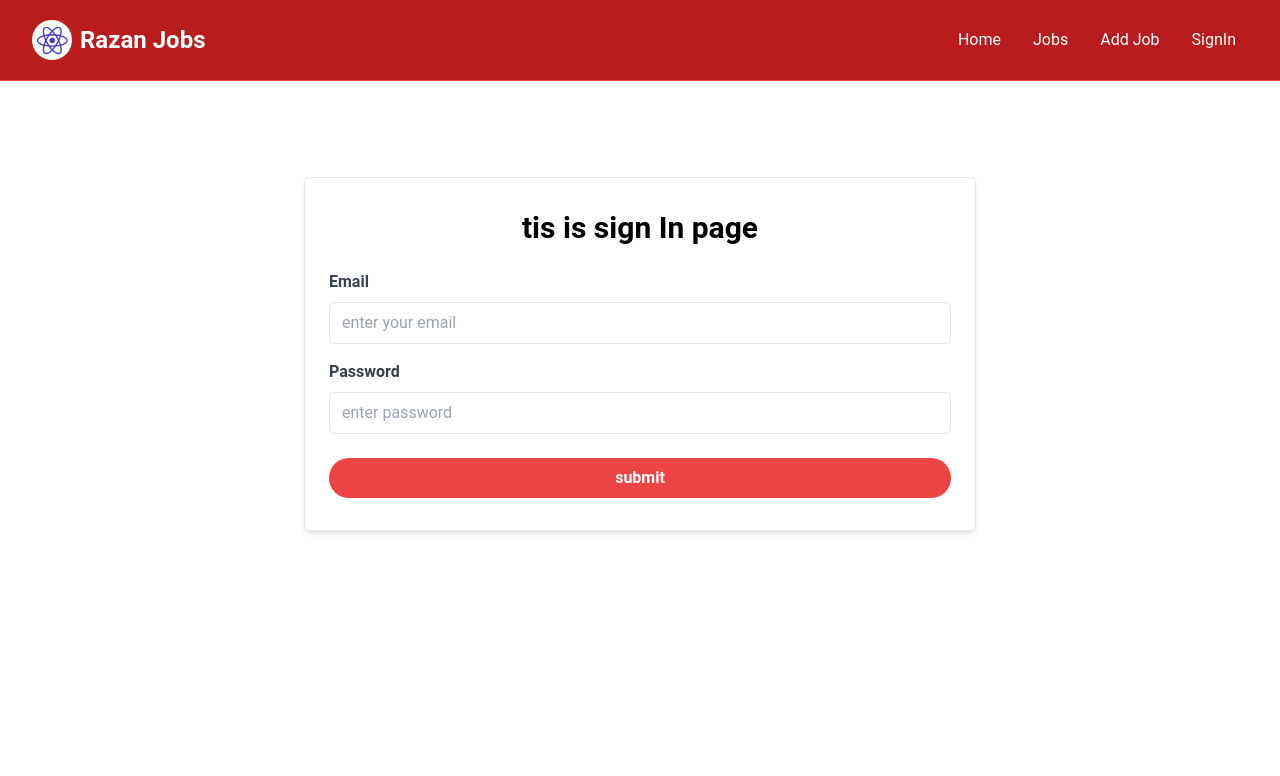
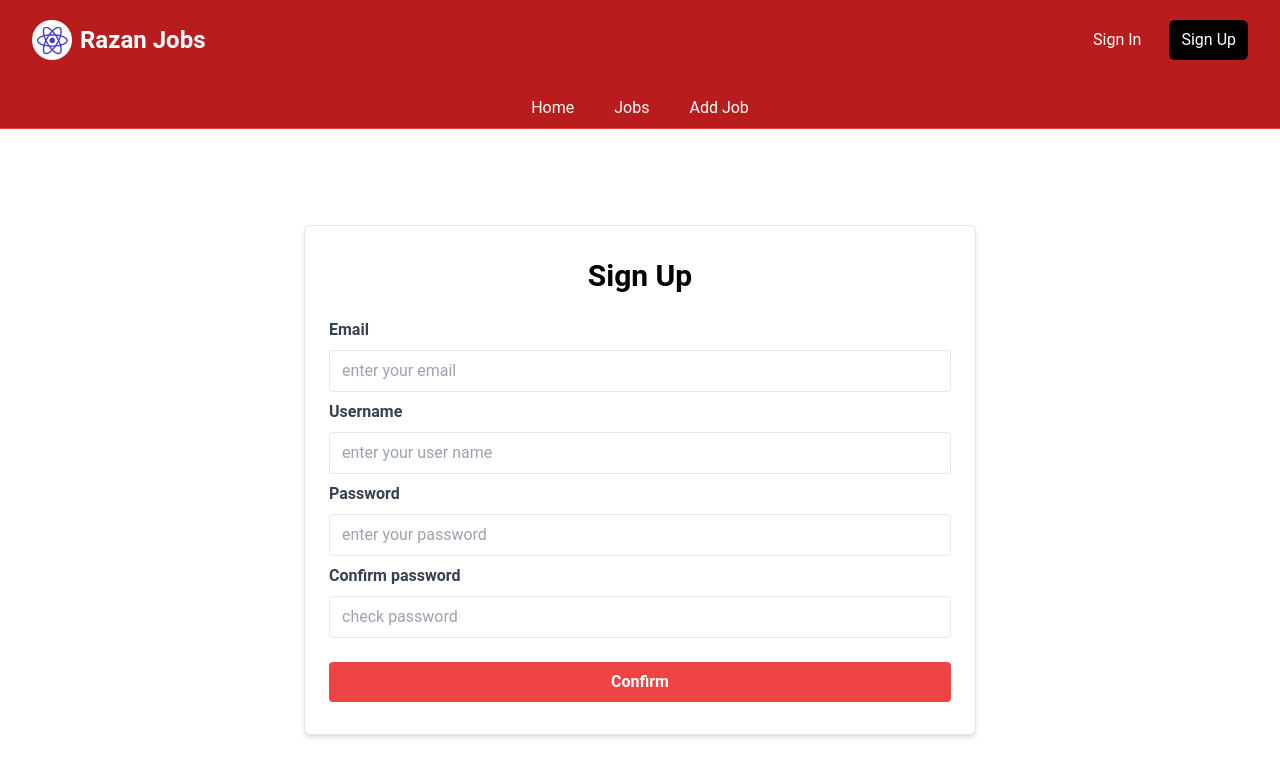
Before and after one commit to RazanShamin/Jobs-Application-main, a React (Vite) app: page /signup in a window 1280 px wide. Shown: the top 776 px of the page. Built offline with nearby package versions, Linux system fonts and the light colour scheme.

Commit message:
signup & styling other  edit

```diff
--- a/src/App.jsx
+++ b/src/App.jsx
@@ -14,7 +14,7 @@ import JobPage, { jobLoader } from "./pages/JobPage";
 import NotFoundPage from "./pages/NotFoundPage.jsx";
 
 import SignInPage from "./pages/SignInpage.jsx";
-import SignUpPage from "./pages/SignInpage.jsx";
+import SignUpPage from "./pages/SignUpPage.jsx";
 
 function App() {
   const addJob = async (newJob) => {
--- a/src/components/Job.jsx
+++ b/src/components/Job.jsx
@@ -9,25 +9,30 @@ const Job = ({ job }) => {
   }
 
   return (
-    <div className="bg-white rounded-xl shadow-md relative">
-      <div className="p-4">
+    <div className="bg-white rounded-xl shadow-md flex flex-col justify-between h-full">
+      <div className="p-4 flex flex-col h-full">
         <div className="mb-6">
           <div className="text-gray-600 my-2">{job.type}</div>
           <h3 className="text-xl font-bold">{job.title}</h3>
         </div>
 
-        <div className="mb-5">{description}</div>
-        <button
-          className="text-red-500 mb-5 hover:text-red-600"
-          onClick={() => setShowAllDesc((prevState) => !prevState)}
-        >
-          {showAllDesc ? "Less" : "More"}
-        </button>
+        <div className="mb-4 ">
+          <p>
+           {showAllDesc ? job.description : `${job.description.substring(0, 80)}...`}
+           </p>
+            <button
+           className=" text-red-500 mt-2 hover:text-red-600 flex-grow"
+           onClick={() => setShowAllDesc((prev) => !prev)}
+         >
+              {showAllDesc ? "Less" : "More"}
+          </button>
+         </div>
+
         <h3 className="text-red-500 mb-2">{job.salary}</h3>
 
         <div className="border border-gray-100 mb-5"></div>
 
-        <div className="flex flex-col lg:flex-row justify-between mb-4">
+        <div  className="flex flex-col lg:flex-row justify-between items-start lg:items-center mt-auto">
           <div className="text-orange-700 mb-3">
             <FaMapMarker className="inline text-lg mb-1 mr-1" />
             {job.location}
--- a/src/components/Navbar.jsx
+++ b/src/components/Navbar.jsx
@@ -1,47 +1,82 @@
-import React from "react";
+import React, { useState } from "react";
 import { NavLink } from "react-router-dom";
 import logo from "../assets/logo.png";
+
 const Navbar = () => {
-  let linkClass = ({ isActive }) =>
+  const [menuOpen, setMenuOpen] = useState(false);
+
+  const navLinks = [
+    { to: "/", label: "Home" },
+    { to: "/jobs", label: "Jobs" },
+    { to: "/add-job", label: "Add Job" },
+  ];
+
+  const authLinks = [
+    { to: "/signin", label: "Sign In" },
+    { to: "/signup", label: "Sign Up" },
+  ];
+
+  const linkClass = ({ isActive }) =>
     isActive
-      ? "text-white bg-black hover:bg-gray-900 hover:text-white rounded-md px-3 py-2"
-      : "text-white hover:bg-gray-900 hover:text-white rounded-md px-3 py-2";
+      ? "text-white bg-black hover:bg-gray-900 rounded-md px-3 py-2 block"
+      : "text-white hover:bg-gray-900 rounded-md px-3 py-2 block";
+
   return (
     <nav className="bg-red-700 border-b border-red-500">
-      <div className="mx-auto max-w-7xl px-2 sm:px-6 lg:px-8">
-        <div className="flex h-20 items-center justify-between">
-          <div className="flex flex-1 items-center justify-center md:items-stretch md:justify-start">
-            {/* <!-- Logo --> */}
-            <a
-              className="flex flex-shrink-0 items-center mr-4"
-              to="/index.html"
+      <div className="max-w-7xl mx-auto px-4 sm:px-6 lg:px-8">
+
+
+        <div className="flex justify-between items-center h-20">
+
+          <a href="/" className="flex items-center">
+            <img src={logo} alt="Logo" className="h-10 w-auto" />
+            <span className="text-white text-2xl font-bold ml-2 hidden md:block">
+              Razan Jobs
+            </span>
+          </a>
+
+          <div className="hidden md:flex space-x-4">
+            {authLinks.map((link) => (
+              <NavLink key={link.to} to={link.to} className={linkClass}>
+                {link.label}
+              </NavLink>
+            ))}
+          </div>
+
+
+          <div className="md:hidden">
+            <button
+              onClick={() => setMenuOpen(!menuOpen)}
+              className="text-white text-3xl focus:outline-none"
+              aria-label="Toggle menu"
             >
-              <img className="h-10 w-auto" src={logo} alt="React Jobs" />
-              <span className="hidden md:block text-white text-2xl font-bold ml-2">
-               Razan Jobs
-              </span>
-              {/*changed the title in Navbar */}
-            </a>
-            <div className="md:ml-auto">
-              <div className="flex space-x-2">
-                <NavLink to="/" className={linkClass}>
-                  Home
+              {menuOpen ? "✖" : "☰"}
+            </button>
+          </div>
+        </div>
+
+
+        <div className="hidden md:flex justify-center mt-2 space-x-4">
+          {navLinks.map((link) => (
+            <NavLink key={link.to} to={link.to} className={linkClass}>
+              {link.label}
+            </NavLink>
+          ))}
+        </div>
+
+
+        {menuOpen && (
+          <div className="md:hidden bg-red-700 px-4 pb-4 space-y-4">
+            <div className="flex flex-col items-end space-y-1">
+              {[...authLinks, ...navLinks].map((link) => (
+                <NavLink key={link.to} to={link.to} className={linkClass}>
+                  {link.label}
                 </NavLink>
-                <NavLink to="/jobs" className={linkClass}>
-                  Jobs
-                </NavLink>
-                <NavLink to="/add-job" className={linkClass}>
-                  Add Job
-                </NavLink>
-                <NavLink to="/signin" className={linkClass}>
-                  SignIn
-                </NavLink>
-                {/* <NavLink to="/signup" className={linkClass} >
-                  SignUp</NavLink> */}
-              </div>
+              ))}
             </div>
           </div>
-        </div>
+        )}
+
       </div>
     </nav>
   );
--- a/src/pages/SignInPage.jsx
+++ b/src/pages/SignInPage.jsx
@@ -3,9 +3,10 @@ import { useForm } from "react-hook-form"
 import { useNavigate } from "react-router-dom";
 import {toast} from "react-toastify"
 
+
 const SignInPage =()=>{
 
- const {register,handleSubmit ,formState: { errors }}=useForm();
+ const {register,handleSubmit ,formState: { errors,isValid }}=useForm({mode:"onChange"});
  const navigate= useNavigate();
 
  const onSubmit = (data) => {
@@ -14,7 +15,7 @@ const SignInPage =()=>{
   return setTimeout(() => {
     navigate("/");
 
-  }, 1000);
+  }, 2000);
 };
 
 
@@ -26,7 +27,7 @@ const SignInPage =()=>{
         <div className="bg-white px-6 py-8 mb-4 shadow-md rounded-md border m-4 md:m-0">
           <form onSubmit={handleSubmit(onSubmit)}>
             <h2 className="text-3xl text-center font-semibold mb-6">
-            tis is sign In page
+          sign In
             </h2>
 
             {/* email */}
@@ -70,11 +71,12 @@ const SignInPage =()=>{
            </p>
             )}
 
-             <div>
-              <button type="submit" className="bg-red-500 hover:bg-red-600 text-white font-bold py-2 px-4 rounded-full w-full focus:outline-none focus:shadow-outline mt-6">
-                submit
-              </button>
-            </div>
+         <button type="submit"
+            disabled={!isValid }
+            className={`w-full py-2 px-4 mt-6 rounded text-white font-bold ${
+              !isValid  ? "bg-red-500 hover:bg-red-600 cursor-not-allowed"   :" bg-red-500 hover:bg-red-600 cursor-pointer " }`}>
+                Confirm
+             </button>
 
             </form>
             </div>
--- a/src/pages/SignUpPage.jsx
+++ b/src/pages/SignUpPage.jsx
@@ -1,13 +1,21 @@
 import React from "react";
 import {useForm} from "react-hook-form"
 import { useNavigate } from "react-router-dom";
-const SignUpPage=()=>{
-    const{register,handleSubmit ,watch,formState:{errors}}=useForm()
+import {toast} from "react-toastify"
+const SignUpPage =()=>{
+    const{register,handleSubmit ,watch,formState:{errors,isValid}}=useForm({mode: "onChange"})
 
     const navigate =useNavigate();
     const onSubmit=(data)=>{
-      navigate('/')
+
+        toast.success("Done succesfully");
+     return setTimeout(() => {
+    navigate("/");
+
+  }, 2000);
+
     }
+
 
 
 
@@ -15,9 +23,12 @@ const SignUpPage=()=>{
     <div className="container m-auto max-w-2xl py-24">
     <div className="bg-white px-6 py-8 mb-4 shadow-md rounded-md border m-4 md:m-0">
         <form onSubmit={handleSubmit (onSubmit)}  >
-            {/* <h2 className="text-3xl text-center font-semibold mb-6">
-                this is  Sign Up page
+
+             <h2 className="text-3xl text-center font-semibold mb-6">
+              Sign Up
+
             </h2>
+
             {/* email */}
             <label className="block text-gray-700 font-bold mb-2 ">Email</label>
             <input
@@ -38,7 +49,7 @@ const SignUpPage=()=>{
     {errors.signupemail.message}</p>)}
 
              {/* username */}
-            <label className="block text-gray-700 font-bold mb-2 ">Username</label>
+            <label className="block text-gray-700 font-bold mb-2 mt-2">Username</label>
             <input
             type="text"
             placeholder="enter your user name "
@@ -57,7 +68,7 @@ const SignUpPage=()=>{
              {errors.username&& (<p className="text-red-500 text-sm mt-2 ">
               {  errors.username.message}</p>)}
              {/* password */}
-            <label className="block text-gray-700 font-bold mb-2 ">Password</label>
+            <label className="block text-gray-700 font-bold mb-2 mt-2">Password</label>
             <input
             type="password"
             placeholder="enter your password "
@@ -74,7 +85,7 @@ const SignUpPage=()=>{
              />
              {errors.password&& (<p className="text-red-500 text-sm mt-2 ">{errors.password.message}</p>)}
              {/* cofirmpassowrd */}
-            <label className="block text-gray-700 font-bold mb-2 ">Confirm password</label>
+            <label className="block text-gray-700 font-bold mb-2 mt-2 ">Confirm password</label>
             <input
             type="password"
             placeholder="check password "
@@ -82,7 +93,7 @@ const SignUpPage=()=>{
             {...register("confirmpassword" ,
             {required: "password is required",
            validate:(value)=>{
-            value === watch("password")|| "password does not match "
+          return  value === watch("password")|| "password does not match "
            }
 
         },
@@ -93,9 +104,14 @@ const SignUpPage=()=>{
              {errors.confirmpassword&& (<p className="text-red-500 text-sm mt-2 ">
                { errors.confirmpassword.message}</p>)}
 
-             <button type="submit" className="bg-red-500 hover:bg-red-600 text-white font-bold py-2 px-4 rounded-full w-full focus:outline-none focus:shadow-outline mt-6">
+             <button type="submit"
+            disabled={!isValid }
+            className={`w-full py-2 px-4 mt-6 rounded text-white font-bold ${
+              !isValid  ? "bg-red-500 hover:bg-red-600 cursor-not-allowed"   :" bg-red-500 hover:bg-red-600 cursor-pointer "
+          }`}>
                 Confirm
              </button>
+
 
         </form>
     </div>
@@ -105,4 +121,4 @@ const SignUpPage=()=>{
     </div>
     )
 }
-export default SignUpPage;
+export default SignUpPage ;
```
Also changed, not shown: src/pages/AddJobPage.jsx (line endings or trailing spaces), 1 other file (tests, documents, lock files or other folders).
